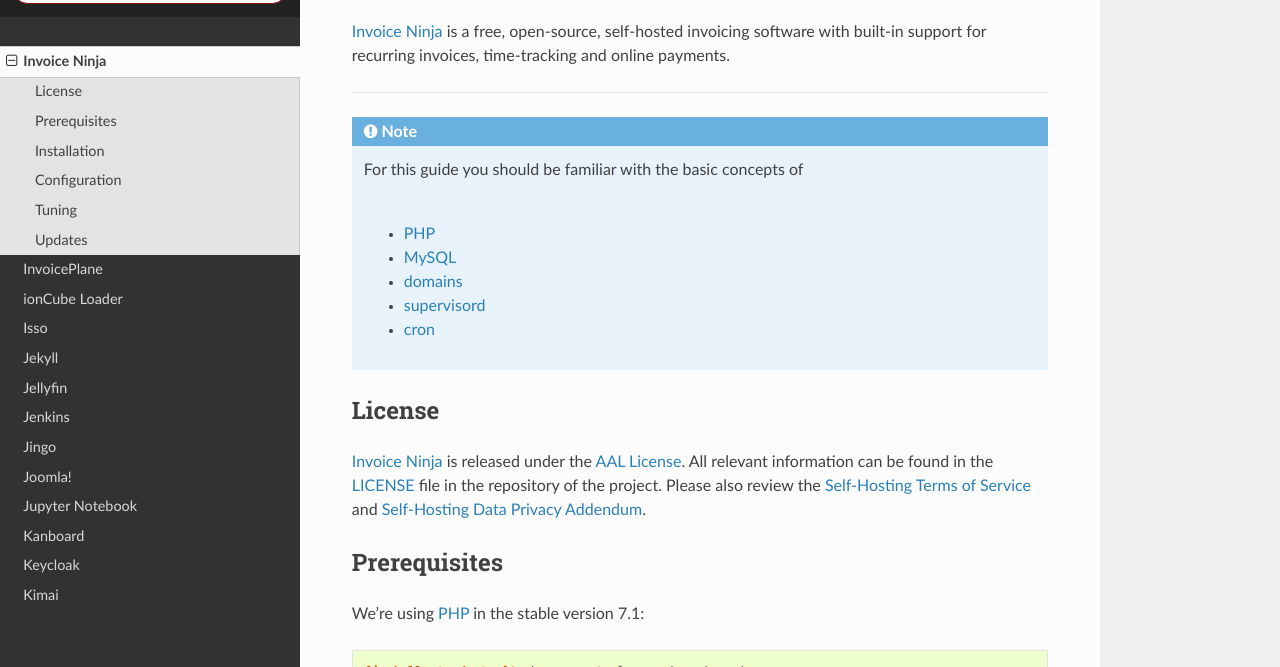
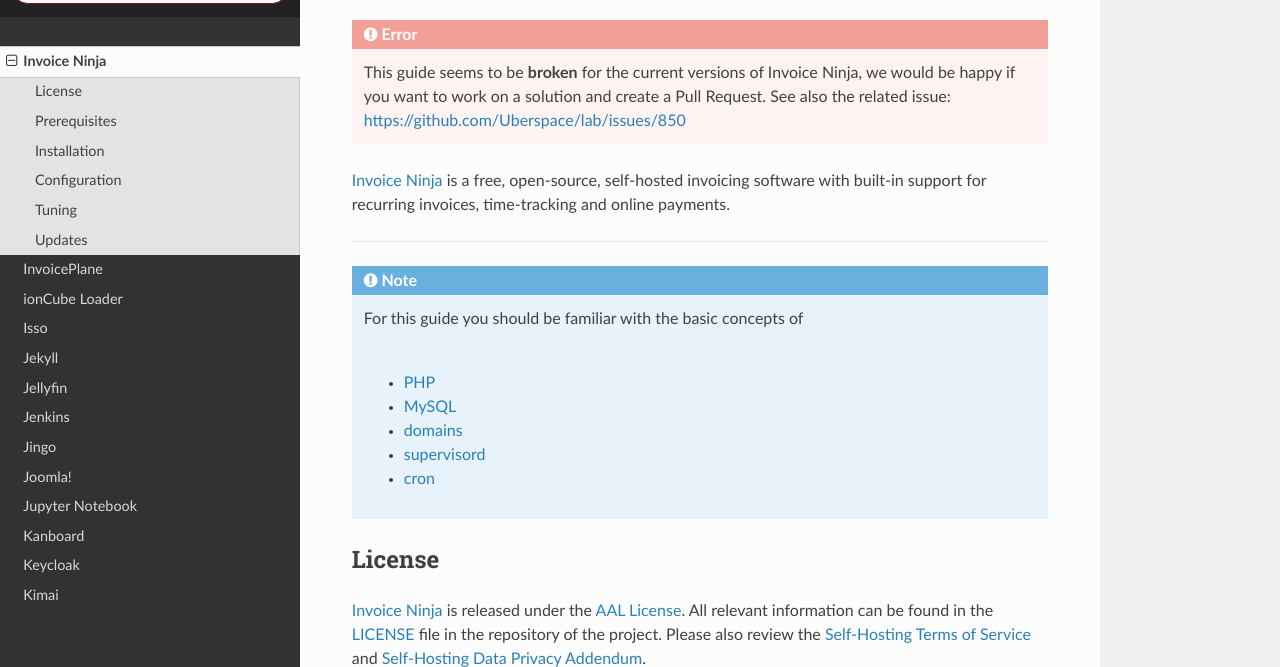
Before and after one commit to Uberspace/lab, a Sphinx documentation site: the page built from source/guide_invoiceninja.rst, in a window 1280 px wide and 900 px high, scrolled down 836 px, cut to the strip 233-900 px from the top of the window. Built offline with Sphinx 7.4.7 and the Read the Docs theme 2.0.0, drawn with Linux system fonts in a browser that asks for light colours.

Commit message:
[invoiceninja] guide is broken for v5

```diff
--- a/source/guide_invoiceninja.rst
+++ b/source/guide_invoiceninja.rst
@@ -18,6 +18,12 @@
 #############
 
 .. tag_list::
+
+.. error::
+
+  This guide seems to be **broken** for the current versions of Invoice Ninja, we would be
+  happy if you want to work on a solution and create a Pull Request.
+  See also the related issue: https://github.com/Uberspace/lab/issues/850
 
 `Invoice Ninja`_ is a free, open-source, self-hosted invoicing software with built-in support for recurring invoices, time-tracking and online payments.
 
```
